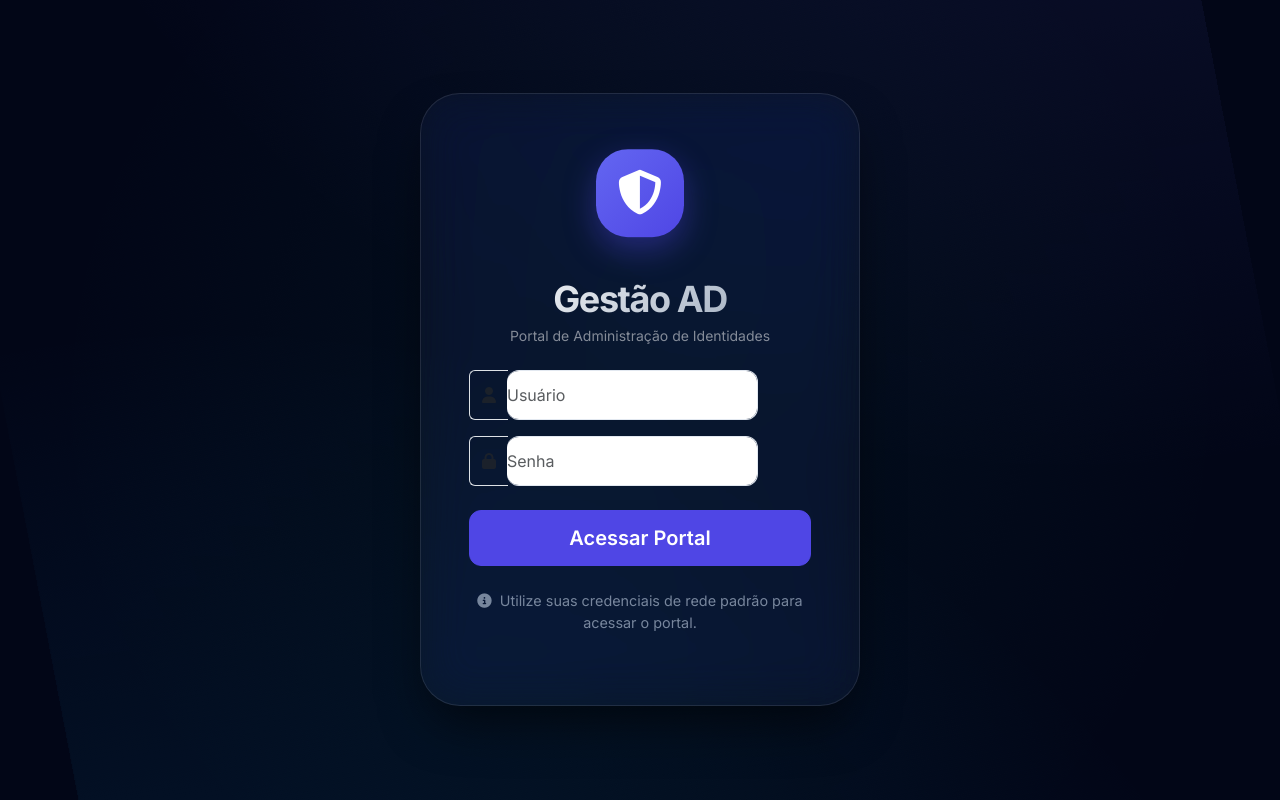
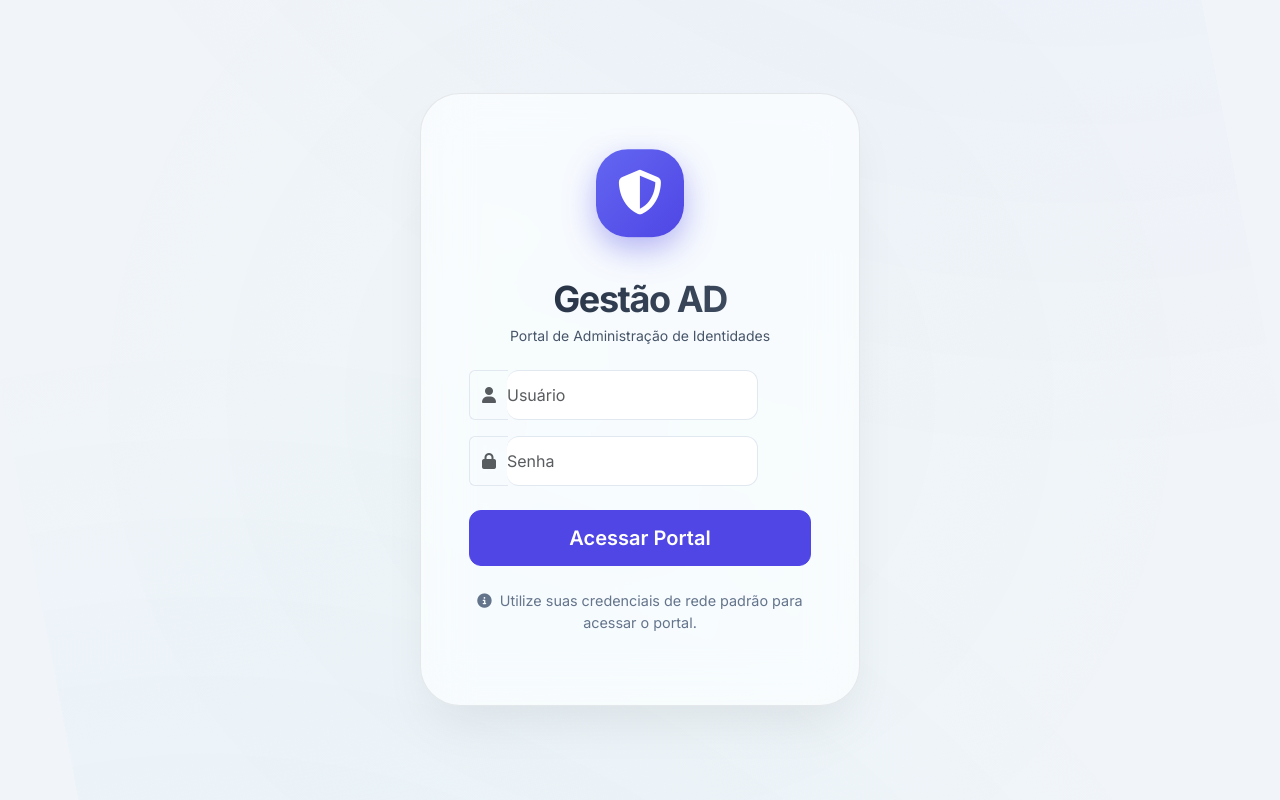
Before and after one commit to welermoura/ldap-teste, a Flask app: page /login in a window 1280 px wide. Run offline with Flask 3, Linux system fonts and the light colour scheme; some libraries are stand-ins or nearby versions.

Commit message:
Support light theme on login screen matching user preferences

```diff
--- a/static/style.css
+++ b/static/style.css
@@ -423,6 +423,47 @@ h1, h2, h3, h4, h5, h6 {
     background: rgba(99, 102, 241, 0.1);
 }
 
+/* Light Theme support for Login Page */
+[data-bs-theme="light"] .login-wrapper {
+    background: #f1f5f9;
+}
+
+[data-bs-theme="light"] .login-wrapper::before {
+    background: radial-gradient(circle at 0% 0%, rgba(99, 102, 241, 0.06) 0%, transparent 50%),
+                radial-gradient(circle at 100% 100%, rgba(14, 165, 233, 0.06) 0%, transparent 50%),
+                radial-gradient(circle at 50% 50%, rgba(16, 185, 129, 0.02) 0%, transparent 50%);
+}
+
+[data-bs-theme="light"] .login-card {
+    background: rgba(255, 255, 255, 0.65);
+    backdrop-filter: blur(24px) saturate(180%);
+    -webkit-backdrop-filter: blur(24px) saturate(180%);
+    border: 1px solid rgba(0, 0, 0, 0.08);
+    box-shadow: 0 25px 50px -12px rgba(0, 0, 0, 0.08);
+}
+
+[data-bs-theme="light"] .login-card h2 {
+    background: linear-gradient(135deg, #1e293b 0%, #475569 100%);
+    -webkit-background-clip: text;
+    -webkit-text-fill-color: transparent;
+}
+
+[data-bs-theme="light"] .text-muted-white {
+    color: #475569 !important;
+}
+
+[data-bs-theme="light"] .login-help {
+    color: #64748b;
+}
+
+[data-bs-theme="light"] .login-help p {
+    color: #64748b !important;
+}
+
+[data-bs-theme="light"] .login-card .input-group-text {
+    border-color: var(--input-border-color);
+}
+
 /* Form Controls */
 .form-control {
     background-color: var(--input-background);
```
